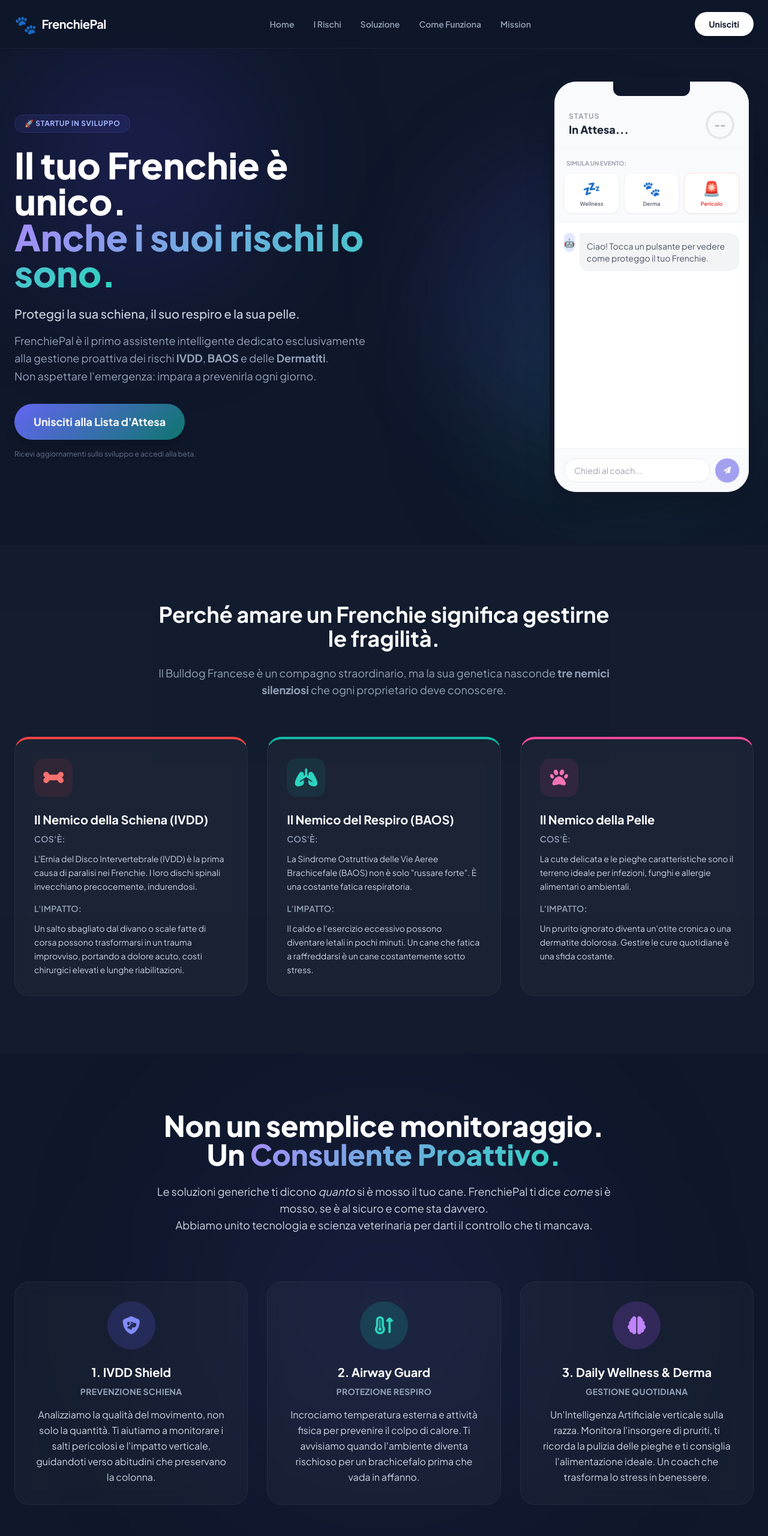
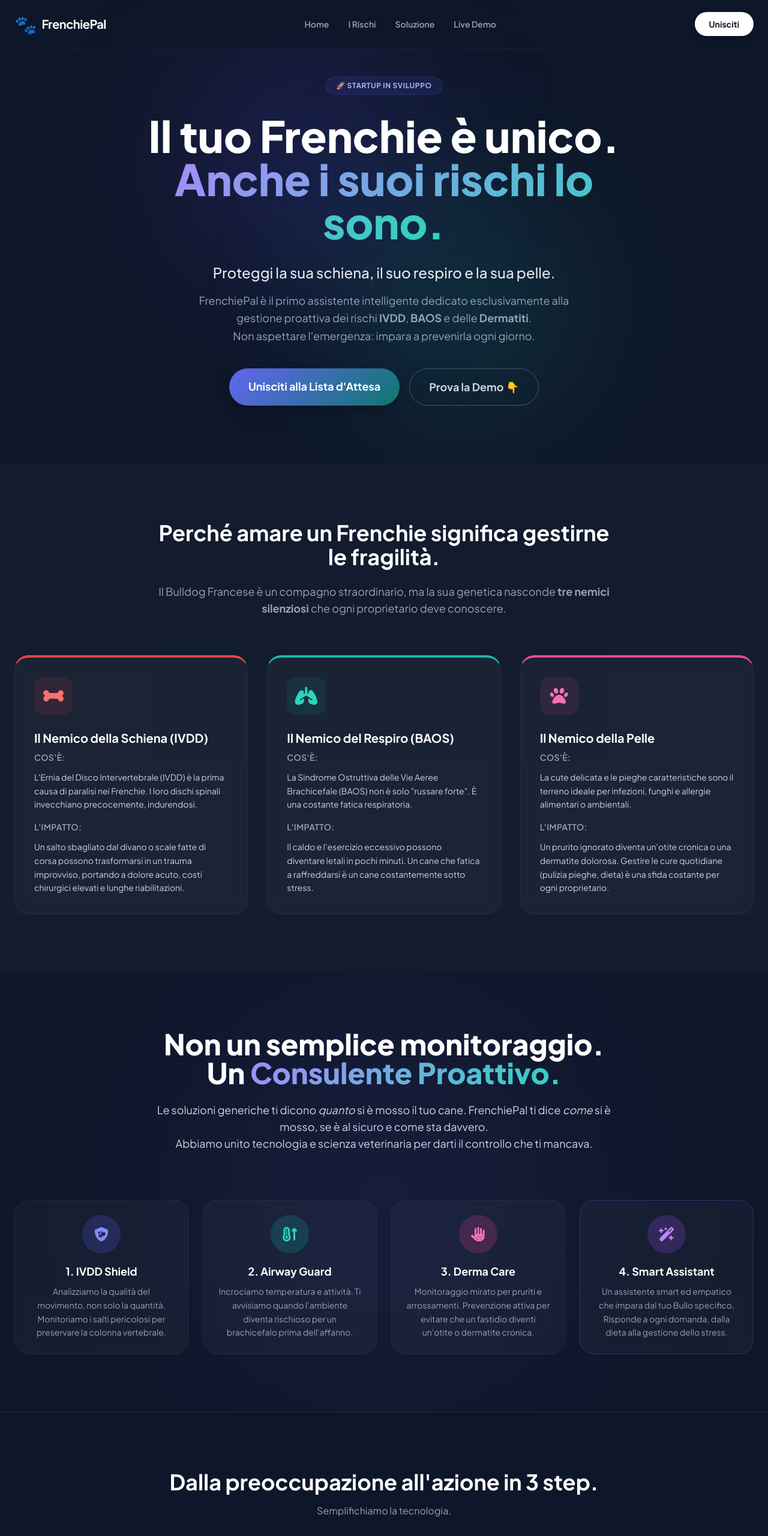
Before and after one commit to giuseppetartaglia87-stack/FrenchiePal_MVP, a plain HTML site: page index.html in a window 1280 px wide. Shown: the top 2560 px of the page at 60% size. Drawn offline with nearby package versions, Linux system fonts and the light colour scheme.

Commit message:
Update index.html

```diff
--- a/index.html
+++ b/index.html
@@ -51,6 +51,16 @@
             opacity: 0.9;
             box-shadow: 0 0 20px rgba(99, 102, 241, 0.4);
         }
+        .btn-secondary {
+            border: 1px solid #475569;
+            color: #CBD5E1;
+            transition: all 0.3s ease;
+        }
+        .btn-secondary:hover {
+            background: rgba(255,255,255,0.05);
+            border-color: #94A3B8;
+            color: white;
+        }
 
         /* ANIMAZIONI SIMULATORE */
         @keyframes pulse-red {
@@ -78,8 +88,7 @@
                 <a href="#home" class="hover:text-white transition">Home</a>
                 <a href="#problem" class="hover:text-white transition">I Rischi</a>
                 <a href="#solution" class="hover:text-white transition">Soluzione</a>
-                <a href="#howitworks" class="hover:text-white transition">Come Funziona</a>
-                <a href="#mission" class="hover:text-white transition">Mission</a>
+                <a href="#demo" class="hover:text-white transition">Live Demo</a>
             </div>
 
             <a href="#waitlist" class="hidden md:block bg-white text-slate-900 px-6 py-2.5 rounded-full text-sm font-bold hover:bg-slate-200 transition shadow-lg">
@@ -88,84 +97,34 @@
         </div>
     </nav>
 
-    <section id="home" class="pt-32 pb-20 px-6 min-h-screen flex items-center relative overflow-hidden">
+    <section id="home" class="pt-32 pb-24 px-6 min-h-[90vh] flex items-center justify-center relative overflow-hidden">
         <div class="absolute top-0 left-0 w-full h-full -z-10 overflow-hidden">
-            <div class="absolute top-20 left-10 w-96 h-96 bg-indigo-600/20 rounded-full blur-[120px]"></div>
-            <div class="absolute bottom-20 right-10 w-96 h-96 bg-teal-600/20 rounded-full blur-[120px]"></div>
+            <div class="absolute top-20 left-1/4 w-96 h-96 bg-indigo-600/20 rounded-full blur-[120px]"></div>
+            <div class="absolute bottom-20 right-1/4 w-96 h-96 bg-teal-600/20 rounded-full blur-[120px]"></div>
         </div>
 
-        <div class="max-w-7xl mx-auto grid lg:grid-cols-2 gap-12 items-center">
-            <div class="text-center lg:text-left z-10">
-                <div class="inline-block px-4 py-1.5 mb-6 rounded-full bg-indigo-500/10 border border-indigo-500/20 text-indigo-300 text-xs font-bold uppercase tracking-wider">
+        <div class="max-w-4xl mx-auto text-center z-10">
+            <div class="inline-block px-4 py-1.5 mb-8 rounded-full bg-indigo-500/10 border border-indigo-500/20 text-indigo-300 text-xs font-bold uppercase tracking-wider">
                 🚀 Startup in sviluppo
             </div>
-                <h1 class="text-4xl lg:text-6xl font-extrabold leading-tight text-white mb-6">
+            <h1 class="text-5xl md:text-7xl font-extrabold leading-tight text-white mb-8">
                 Il tuo Frenchie è unico. <br>
                 <span class="gradient-text">Anche i suoi rischi lo sono.</span>
             </h1>
-                <p class="text-xl text-slate-300 font-medium mb-4">
+            <p class="text-2xl text-slate-200 font-medium mb-4">
                 Proteggi la sua schiena, il suo respiro e la sua pelle.
             </p>
-                <p class="text-lg text-slate-400 mb-8 leading-relaxed">
+            <p class="text-lg text-slate-400 mb-10 max-w-2xl mx-auto leading-relaxed">
                 FrenchiePal è il primo assistente intelligente dedicato esclusivamente alla gestione proattiva dei rischi <strong>IVDD</strong>, <strong>BAOS</strong> e delle <strong>Dermatiti</strong>. <br>Non aspettare l'emergenza: impara a prevenirla ogni giorno.
             </p>
 
-                <div class="flex flex-col sm:flex-row gap-4 justify-center lg:justify-start">
+            <div class="flex flex-col sm:flex-row gap-4 justify-center">
                 <a href="#waitlist" class="btn-primary px-8 py-4 rounded-full text-white font-bold text-lg shadow-xl">
                     Unisciti alla Lista d'Attesa
                 </a>
-                </div>
-                <p class="mt-4 text-xs text-slate-500">Ricevi aggiornamenti sullo sviluppo e accedi alla beta.</p>
-            </div>
-
-            <div class="flex justify-center relative lg:justify-end">
-                <div class="absolute top-1/2 left-1/2 -translate-x-1/2 -translate-y-1/2 w-[500px] h-[500px] bg-indigo-500/10 rounded-full blur-[80px] -z-10"></div>
-
-                <div class="relative w-[340px] h-[700px] bg-white rounded-[45px] border-[8px] border-slate-900 shadow-2xl overflow-hidden flex flex-col z-20 transition-all duration-500">
-                    <div class="absolute top-0 left-1/2 -translate-x-1/2 w-32 h-6 bg-slate-900 rounded-b-xl z-30"></div>
-
-                    <div class="bg-slate-50 pt-12 pb-4 px-6 flex justify-between items-center border-b border-gray-100">
-                        <div>
-                            <div class="text-xs font-bold text-gray-400 uppercase tracking-widest">Status</div>
-                            <div id="status-text" class="text-lg font-extrabold text-gray-800">In Attesa...</div>
-                        </div>
-                        <div id="score-circle" class="w-12 h-12 rounded-full border-4 border-gray-200 flex items-center justify-center font-bold text-gray-400">--</div>
-                    </div>
-
-                    <div class="p-4 bg-slate-50">
-                        <p class="text-[10px] text-gray-400 font-bold uppercase mb-2 pl-1">Simula un evento:</p>
-                        <div class="grid grid-cols-3 gap-2">
-                            <button onclick="setScenario('wellness')" class="p-2 bg-white rounded-xl border border-gray-100 shadow-sm hover:border-emerald-400 hover:bg-emerald-50 transition flex flex-col items-center group">
-                                <span class="text-2xl mb-1 group-hover:scale-110 transition">💤</span>
-                                <span class="text-[9px] font-bold text-gray-500">Wellness</span>
-                            </button>
-                            <button onclick="setScenario('derma')" class="p-2 bg-white rounded-xl border border-gray-100 shadow-sm hover:border-pink-400 hover:bg-pink-50 transition flex flex-col items-center group">
-                                <span class="text-2xl mb-1 group-hover:scale-110 transition">🐾</span>
-                                <span class="text-[9px] font-bold text-gray-500">Derma</span>
-                            </button>
-                            <button onclick="setScenario('danger')" class="p-2 bg-white rounded-xl border border-red-100 shadow-sm hover:border-red-500 hover:bg-red-50 text-red-500 transition flex flex-col items-center group">
-                                <span class="text-2xl mb-1 group-hover:scale-110 transition">🚨</span>
-                                <span class="text-[9px] font-bold">Pericolo</span>
-                            </button>
-                        </div>
-                    </div>
-
-                    <div id="chat-box" class="flex-1 bg-white p-4 overflow-y-auto no-scrollbar space-y-3">
-                        <div class="flex items-start gap-2">
-                            <div class="w-8 h-8 rounded-full bg-indigo-100 flex items-center justify-center text-sm">🤖</div>
-                            <div class="bg-gray-100 p-3 rounded-2xl rounded-tl-none text-sm text-gray-600">
-                                Ciao! Tocca un pulsante per vedere come proteggo il tuo Frenchie.
-                            </div>
-                        </div>
-                    </div>
-
-                    <div class="p-4 bg-gray-50 border-t border-gray-100">
-                        <div class="flex gap-2">
-                            <input type="text" disabled placeholder="Chiedi al coach..." class="flex-1 bg-white border border-gray-200 rounded-full px-4 py-2 text-sm text-gray-400 cursor-not-allowed">
-                            <button class="w-10 h-10 bg-indigo-600 rounded-full text-white flex items-center justify-center shadow opacity-50"><i class="fas fa-paper-plane text-xs"></i></button>
-                        </div>
-                    </div>
-                </div>
+                <a href="#demo" class="btn-secondary px-8 py-4 rounded-full font-bold text-lg">
+                    Prova la Demo 👇
+                </a>
             </div>
         </div>
     </section>
@@ -208,7 +167,7 @@
                     <p class="text-sm text-slate-400 font-semibold mb-3 uppercase tracking-wide">Cos'è:</p>
                     <p class="text-slate-300 mb-4 text-sm leading-relaxed">La cute delicata e le pieghe caratteristiche sono il terreno ideale per infezioni, funghi e allergie alimentari o ambientali.</p>
                     <p class="text-sm text-slate-400 font-semibold mb-3 uppercase tracking-wide">L'Impatto:</p>
-                    <p class="text-slate-300 text-sm leading-relaxed">Un prurito ignorato diventa un'otite cronica o una dermatite dolorosa. Gestire le cure quotidiane è una sfida costante.</p>
+                    <p class="text-slate-300 text-sm leading-relaxed">Un prurito ignorato diventa un'otite cronica o una dermatite dolorosa. Gestire le cure quotidiane (pulizia pieghe, dieta) è una sfida costante per ogni proprietario.</p>
                 </div>
             </div>
         </div>
@@ -228,37 +187,44 @@
                 </p>
             </div>
 
-            <div class="grid md:grid-cols-3 gap-8">
-                <div class="glass-card p-8 rounded-3xl text-center">
-                    <div class="w-20 h-20 mx-auto bg-indigo-500/20 rounded-full flex items-center justify-center text-indigo-400 text-3xl mb-6">
+            <div class="grid md:grid-cols-2 lg:grid-cols-4 gap-6">
+                <div class="glass-card p-6 rounded-3xl text-center">
+                    <div class="w-16 h-16 mx-auto bg-indigo-500/20 rounded-full flex items-center justify-center text-indigo-400 text-2xl mb-4">
                         <i class="fas fa-shield-dog"></i>
                     </div>
-                    <h3 class="text-xl font-bold text-white mb-2">1. IVDD Shield</h3>
-                    <p class="text-sm text-slate-400 mb-4 font-bold uppercase tracking-wide">Prevenzione Schiena</p>
-                    <p class="text-slate-300 leading-relaxed">
-                        Analizziamo la qualità del movimento, non solo la quantità. Ti aiutiamo a monitorare i salti pericolosi e l'impatto verticale, guidandoti verso abitudini che preservano la colonna.
+                    <h3 class="text-lg font-bold text-white mb-2">1. IVDD Shield</h3>
+                    <p class="text-sm text-slate-400 leading-relaxed">
+                        Analizziamo la qualità del movimento, non solo la quantità. Monitoriamo i salti pericolosi per preservare la colonna vertebrale.
                     </p>
                 </div>
 
-                <div class="glass-card p-8 rounded-3xl text-center">
-                    <div class="w-20 h-20 mx-auto bg-teal-500/20 rounded-full flex items-center justify-center text-teal-400 text-3xl mb-6">
+                <div class="glass-card p-6 rounded-3xl text-center">
+                    <div class="w-16 h-16 mx-auto bg-teal-500/20 rounded-full flex items-center justify-center text-teal-400 text-2xl mb-4">
                         <i class="fas fa-temperature-arrow-up"></i>
                     </div>
-                    <h3 class="text-xl font-bold text-white mb-2">2. Airway Guard</h3>
-                    <p class="text-sm text-slate-400 mb-4 font-bold uppercase tracking-wide">Protezione Respiro</p>
-                    <p class="text-slate-300 leading-relaxed">
-                        Incrociamo temperatura esterna e attività fisica per prevenire il colpo di calore. Ti avvisiamo quando l'ambiente diventa rischioso per un brachicefalo prima che vada in affanno.
+                    <h3 class="text-lg font-bold text-white mb-2">2. Airway Guard</h3>
+                    <p class="text-sm text-slate-400 leading-relaxed">
+                        Incrociamo temperatura e attività. Ti avvisiamo quando l'ambiente diventa rischioso per un brachicefalo prima dell'affanno.
                     </p>
                 </div>
 
-                <div class="glass-card p-8 rounded-3xl text-center">
-                    <div class="w-20 h-20 mx-auto bg-purple-500/20 rounded-full flex items-center justify-center text-purple-400 text-3xl mb-6">
-                        <i class="fas fa-brain"></i>
+                <div class="glass-card p-6 rounded-3xl text-center">
+                    <div class="w-16 h-16 mx-auto bg-pink-500/20 rounded-full flex items-center justify-center text-pink-400 text-2xl mb-4">
+                        <i class="fas fa-hand-dots"></i>
                     </div>
-                    <h3 class="text-xl font-bold text-white mb-2">3. Daily Wellness & Derma</h3>
-                    <p class="text-sm text-slate-400 mb-4 font-bold uppercase tracking-wide">Gestione Quotidiana</p>
-                    <p class="text-slate-300 leading-relaxed">
-                        Un'Intelligenza Artificiale verticale sulla razza. Monitora l'insorgere di pruriti, ti ricorda la pulizia delle pieghe e ti consiglia l'alimentazione ideale. Un coach che trasforma lo stress in benessere.
+                    <h3 class="text-lg font-bold text-white mb-2">3. Derma Care</h3>
+                    <p class="text-sm text-slate-400 leading-relaxed">
+                        Monitoraggio mirato per pruriti e arrossamenti. Prevenzione attiva per evitare che un fastidio diventi un'otite o dermatite cronica.
+                    </p>
+                </div>
+
+                <div class="glass-card p-6 rounded-3xl text-center border-t border-indigo-500/30">
+                    <div class="w-16 h-16 mx-auto bg-purple-500/20 rounded-full flex items-center justify-center text-purple-400 text-2xl mb-4">
+                        <i class="fas fa-wand-magic-sparkles"></i>
+                    </div>
+                    <h3 class="text-lg font-bold text-white mb-2">4. Smart Assistant</h3>
+                    <p class="text-sm text-slate-400 leading-relaxed">
+                        Un assistente smart ed empatico che impara dal tuo Bullo specifico. Risponde a ogni domanda, dalla dieta alla gestione dello stress.
                     </p>
                 </div>
             </div>
@@ -283,14 +249,70 @@
                 <div class="relative">
                     <div class="w-12 h-12 bg-indigo-600 rounded-full flex items-center justify-center text-white font-bold text-xl mx-auto mb-6 z-10 relative">2</div>
                     <div class="hidden md:block absolute top-6 left-1/2 w-full h-1 bg-slate-800 -z-0"></div>
-                    <h3 class="text-xl font-bold text-white mb-3">Ricevi Insight</h3>
-                    <p class="text-slate-400 leading-relaxed px-4">Niente grafici complessi. Solo consigli chiari: "Oggi fa troppo caldo", "Troppi salti questa settimana" o "Si sta grattando spesso l'orecchio".</p>
+                    <h3 class="text-xl font-bold text-white mb-3">Interagisci</h3>
+                    <p class="text-slate-400 leading-relaxed px-4">Chiedi consiglio all'Assistente Smart. Ricevi risposte immediate ed empatiche basate sui dati del tuo cane.</p>
                 </div>
 
                 <div class="relative">
                     <div class="w-12 h-12 bg-indigo-600 rounded-full flex items-center justify-center text-white font-bold text-xl mx-auto mb-6 z-10 relative">3</div>
                     <h3 class="text-xl font-bold text-white mb-3">Agisci</h3>
-                    <p class="text-slate-400 leading-relaxed px-4">Prendi decisioni informate sul suo stile di vita per estendere la sua longevità e migliorare il suo benessere.</p>
+                    <p class="text-slate-400 leading-relaxed px-4">Prendi decisioni informate (es. "Riduci la passeggiata oggi") per estendere la sua longevità.</p>
+                </div>
+            </div>
+        </div>
+    </section>
+
+    <section id="demo" class="py-24 px-6 flex flex-col items-center justify-center relative overflow-hidden bg-slate-900 border-t border-slate-800">
+        <div class="absolute top-1/2 left-1/2 -translate-x-1/2 -translate-y-1/2 w-[600px] h-[600px] bg-indigo-600 rounded-full blur-[150px] opacity-10 -z-10"></div>
+
+        <div class="text-center mb-12">
+            <div class="inline-block px-4 py-1 mb-4 rounded-full bg-indigo-500/10 text-indigo-300 text-sm font-bold border border-indigo-500/20">📱 TEST DRIVE</div>
+            <h2 class="text-3xl md:text-5xl font-bold text-white mb-4">Provalo ora in tempo reale.</h2>
+            <p class="text-slate-400 mb-8">Vedi come l'Assistente reagisce agli eventi. Clicca i bottoni qui sotto.</p>
+            <button onclick="document.getElementById('sim-frame').scrollIntoView({behavior: 'smooth'})" class="btn-primary px-8 py-3 rounded-full text-white font-bold">
+                Avvia Simulazione
+            </button>
+        </div>
+
+        <div id="sim-frame" class="relative w-[340px] h-[720px] bg-white rounded-[45px] border-[8px] border-slate-900 shadow-2xl flex flex-col overflow-hidden transform hover:scale-[1.01] transition duration-500 z-10">
+            <div class="absolute top-0 left-1/2 -translate-x-1/2 w-32 h-6 bg-slate-900 rounded-b-xl z-20"></div>
+
+            <div class="bg-slate-50 pt-12 pb-4 px-6 flex justify-between items-center border-b border-gray-100">
+                <div>
+                    <div class="text-xs font-bold text-gray-400 uppercase">Status</div>
+                    <div id="status-text" class="text-lg font-extrabold text-gray-800">In Attesa...</div>
+                </div>
+                <div id="score-circle" class="w-12 h-12 rounded-full border-4 border-gray-200 flex items-center justify-center font-bold text-gray-400">--</div>
+            </div>
+
+            <div class="p-4 bg-slate-50 grid grid-cols-3 gap-2">
+                <button onclick="setScenario('wellness')" class="p-2 bg-white rounded-xl border border-gray-100 shadow-sm hover:bg-emerald-50 hover:border-emerald-400 transition flex flex-col items-center">
+                    <span class="text-2xl">💤</span>
+                    <span class="text-[9px] font-bold text-gray-500 mt-1">Wellness</span>
+                </button>
+                <button onclick="setScenario('derma')" class="p-2 bg-white rounded-xl border border-gray-100 shadow-sm hover:bg-pink-50 hover:border-pink-400 transition flex flex-col items-center">
+                    <span class="text-2xl">🐾</span>
+                    <span class="text-[9px] font-bold text-gray-500 mt-1">Derma</span>
+                </button>
+                <button onclick="setScenario('danger')" class="p-2 bg-white rounded-xl border border-red-100 shadow-sm hover:bg-red-50 hover:border-red-500 text-red-500 transition flex flex-col items-center">
+                    <span class="text-2xl">🚨</span>
+                    <span class="text-[9px] font-bold mt-1">Pericolo</span>
+                </button>
+            </div>
+
+            <div id="chat-box" class="flex-1 bg-white p-4 overflow-y-auto no-scrollbar space-y-3">
+                <div class="flex items-start gap-2">
+                    <div class="w-8 h-8 rounded-full bg-indigo-100 flex items-center justify-center text-sm">🤖</div>
+                    <div class="bg-gray-100 p-3 rounded-2xl rounded-tl-none text-sm text-gray-600 text-left">
+                        Ciao! Sono il tuo Frenchie Assistant. Tocca un pulsante sopra per vedere come ti proteggo.
+                    </div>
+                </div>
+            </div>
+
+            <div class="p-4 bg-gray-50 border-t border-gray-100">
+                <div class="flex gap-2">
+                    <input type="text" placeholder="Chiedi al coach..." disabled class="flex-1 bg-white border border-gray-200 rounded-full px-4 py-2 text-sm text-gray-400 cursor-not-allowed">
+                    <button class="w-10 h-10 bg-indigo-600 rounded-full text-white flex items-center justify-center opacity-50"><i class="fas fa-paper-plane text-xs"></i></button>
                 </div>
             </div>
         </div>
@@ -337,21 +359,21 @@
                 color: 'text-emerald-500',
                 border: 'border-emerald-500',
                 score: 98,
-                msg: "Tutto perfetto! Stitch riposa. Ricordati di pulire le pieghe del muso stasera. 🟢"
+                msg: "Tutto perfetto! Stitch riposa tranquillo. I dati sono ottimi. Ricordati di pulire le pieghe del muso stasera per prevenire irritazioni! 🟢"
             },
             derma: {
                 text: 'Allerta Pelle',
                 color: 'text-pink-400',
                 border: 'border-pink-400',
                 score: 72,
-                msg: "⚠️ Rilevato grattamento frequente all'orecchio destro. Controlla possibili arrossamenti o cattivo odore."
+                msg: "⚠️ Ho notato che Stitch si gratta spesso l'orecchio destro (15 volte oggi). Potrebbe essere un principio di otite o dermatite. Ti consiglio di controllare se c'è rossore."
             },
             danger: {
                 text: 'CRITICO',
                 color: 'text-red-600',
                 border: 'border-red-600',
                 score: 45,
-                msg: "🚨 STOP IMMEDIATO! Salti eccessivi e temperatura alta. Rischio IVDD e Colpo di Calore."
+                msg: "🚨 STOP IMMEDIATO! Ho rilevato troppi salti verticali e la temperatura corporea è in salita. C'è rischio di IVDD e Colpo di Calore. Mettilo subito a riposo al fresco."
             }
         };
 
@@ -371,9 +393,8 @@
             circle.innerText = data.score;
             circle.className = `w-12 h-12 rounded-full border-4 flex items-center justify-center font-bold ${data.color} ${data.border} bg-white transition-all duration-300`;
 
-            // Effetto Pulsazione Pericolo (trova il genitore .relative.w-[340px])
-            // Usiamo il traversing dal cerchio verso l'alto per sicurezza, oppure selezioniamo il div principale
-            const phoneFrame = circle.closest('.relative.w-\\[340px\\]');
+            // Effetto Pulsazione Pericolo
+            const phoneFrame = circle.closest('.relative');
 
             if(type === 'danger') {
                 phoneFrame.classList.add('pulse-danger');
```
Lines whose indentation alone changed are shown as unchanged.
